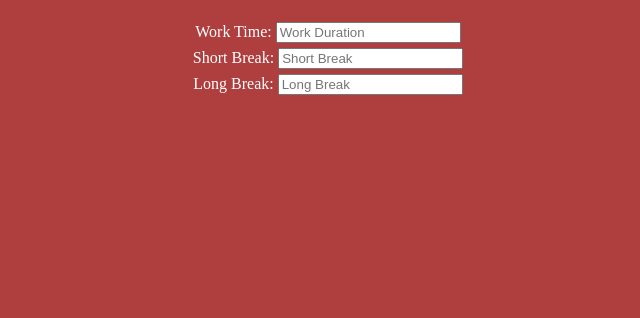
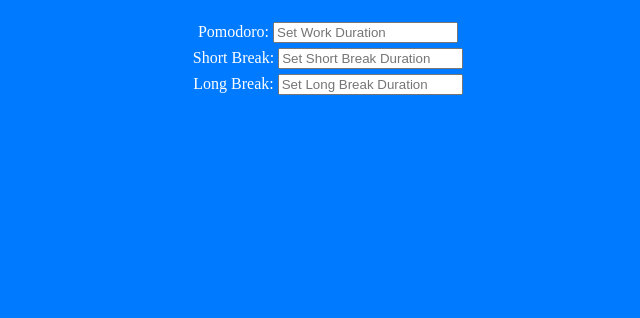
Before and after one commit to IrelandCodes/PomodoroTimer, a plain HTML site: page index.html in a window 1280 px wide. Shown: the part 482-800 px from the top of the page, without its empty margins (312-952 px from the left). Drawn offline with Linux system fonts and the light colour scheme.

Commit message:
Made some changed to wording and colours

```diff
--- a/index.html
+++ b/index.html
@@ -20,9 +20,9 @@
         <button onclick="nextMode()" class="timer-control">Skip</button>
     </div>
     <div id="duration-control">
-        Work Time: <input type="number" placeholder="Work Duration" class="duration" data-duration-id="pomodoro"> <br>
-        Short Break: <input type="number" placeholder="Short Break" class="duration" data-duration-id="short"> <br>
-        Long Break: <input type="number" placeholder="Long Break" class="duration" data-duration-id="long"> <br>
+        Pomodoro: <input type="number" placeholder="Set Work Duration" class="duration" data-duration-id="pomodoro"> <br>
+        Short Break: <input type="number" placeholder="Set Short Break Duration" class="duration" data-duration-id="short"> <br>
+        Long Break: <input type="number" placeholder="Set Long Break Duration" class="duration" data-duration-id="long"> <br>
 
     </div>
 </body>
--- a/pomodoro.css
+++ b/pomodoro.css
@@ -1,7 +1,7 @@
 :root {
-    --pomodoro: #af3f3f;
-    --short: #3fa4af;
-    --long: #73af3f;
+    --pomodoro: #007AFF;
+    --short: #1ABC9C;
+    --long: #2C3E50;
 }
 
 html {
@@ -88,7 +88,3 @@ input::-webkit-inner-spin-button {
     -webkit-appearance: none;
     margin: 0;
 }
-
-input[type=number] {
-    -moz-appearance: textfield;
-}
```
